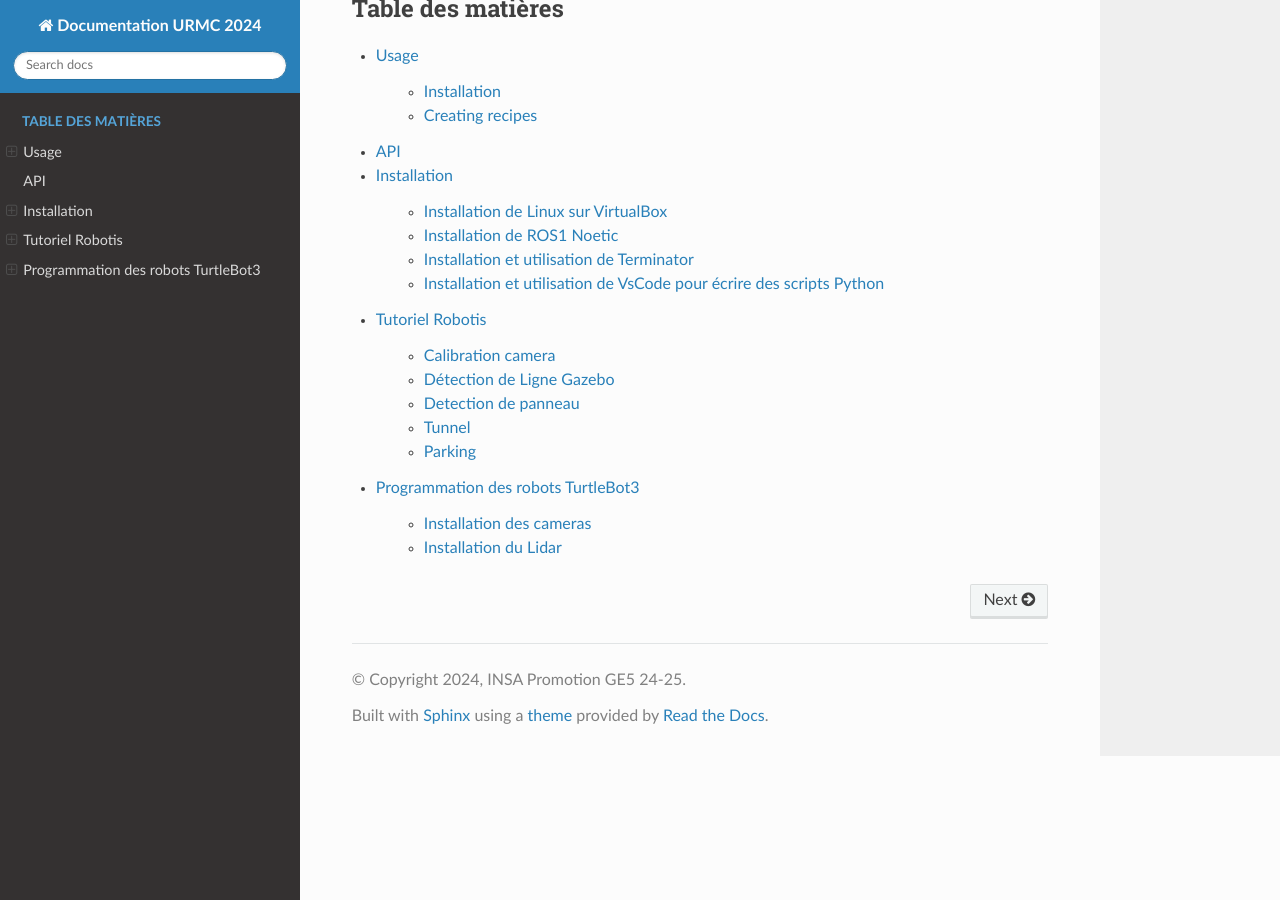
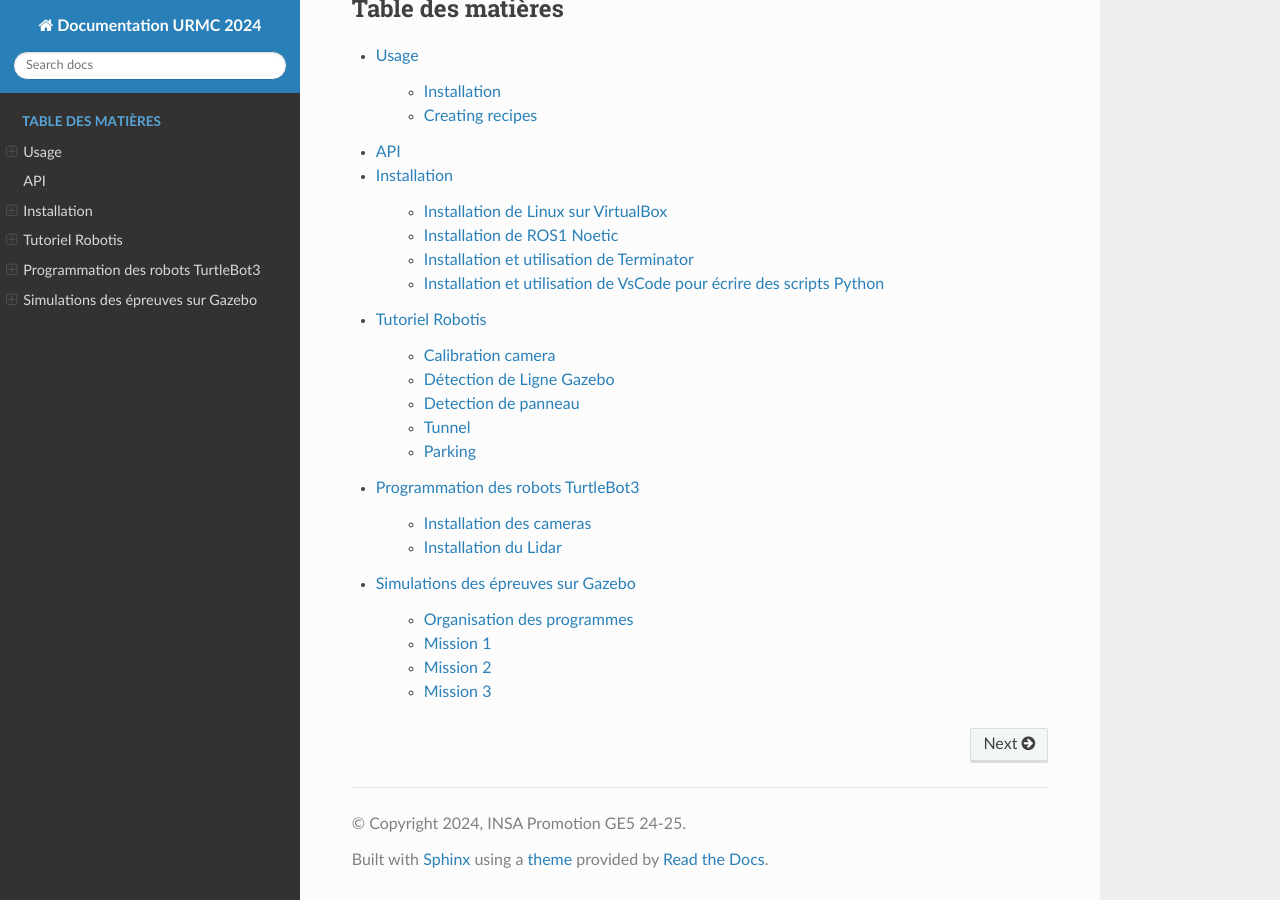
Before and after one commit to ThibaultTostain/insa-strasbourg-URRMC, a Sphinx documentation site: the page built from docs/source/index.rst, in a window 1280 px wide and 900 px high, scrolled down 639 px. Built offline with Sphinx 7.4.7 and the Read the Docs theme 3.1.0, drawn with Linux system fonts in a browser that asks for light colours.

Commit message:
simu epreuve

```diff
--- a/docs/source/index.rst
+++ b/docs/source/index.rst
@@ -26,3 +26,4 @@ Contents
    installation/index
    tutoriel_robotis/index
    turtlebot_reel/index
+   simulation_epreuve_urmc/index
--- /dev/null
+++ b/docs/source/simulation_epreuve_urmc/index.rst
@@ -0,0 +1,13 @@
+Simulations des épreuves sur Gazebo
+===================================
+
+Guide expliquant comment on été simulé les épreuves sur Gazebo.
+
+.. toctree::
+   :maxdepth: 2
+   :caption: Installation des TurtleBot3
+
+   organisation_package
+   mission1
+   mission2
+   mission3
--- /dev/null
+++ b/docs/source/simulation_epreuve_urmc/mission1.rst
@@ -0,0 +1,2 @@
+Mission 1
+=========
--- /dev/null
+++ b/docs/source/simulation_epreuve_urmc/mission2.rst
@@ -0,0 +1,2 @@
+Mission 2
+=========
--- /dev/null
+++ b/docs/source/simulation_epreuve_urmc/mission3.rst
@@ -0,0 +1,2 @@
+Mission 3
+=========
--- /dev/null
+++ b/docs/source/simulation_epreuve_urmc/organisation_package.rst
@@ -0,0 +1,2 @@
+Organisation des programmes
+===========================
```
Also changed, not shown: docs/source/tutoriel_robotis/panneaux.rst (+9 -3 lines).
